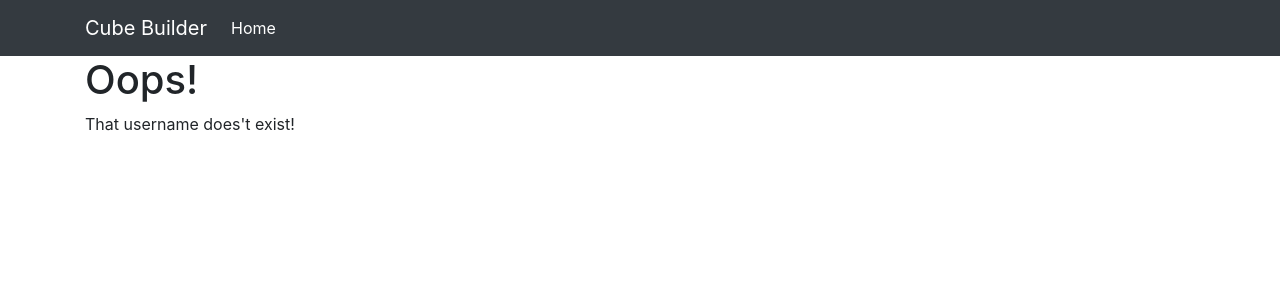
After one commit to jtrussell/kf-cube-builder, a Django app: page /builder/error in a window 1280 px wide. The commit adds this page. Shown: the top 300 px of the page. Run offline with Django 3.2, Linux system fonts and the light colour scheme; some libraries are stand-ins or nearby versions.

Commit message:
Add error page

```diff
--- /dev/null
+++ b/builder/templates/builder/error_page.html
@@ -0,0 +1,8 @@
+{% extends "builder/page.html" %}
+
+{% block content %}
+  <h1>Oops!</h1>
+  <p>
+    {{ errorMessage }}
+  </p>
+{% endblock %}
--- a/builder/templates/builder/page.html
+++ b/builder/templates/builder/page.html
@@ -6,9 +6,9 @@
   <meta name="viewport" content="width=device-width, initial-scale=1, shrink-to-fit=no">
   <meta name="description" content="">
   <meta name="author" content="Team Sloppy Labwork">
-  <title>Starter Template · Bootstrap</title>
+  <title>Sloppy Labwork | Cube Builder</title>
 
-  <link rel="canonical" href="https://sloppylabwork.com/cube-builder">
+  <link rel="canonical" href="https://sloppylabwork.com/builder">
 
   <!-- Bootstrap core CSS -->
   <link href="//cdnjs.cloudflare.com/ajax/libs/twitter-bootstrap/4.4.0/css/bootstrap.min.css" rel="stylesheet">
@@ -21,7 +21,7 @@
       <div class="collapse navbar-collapse" id="navbarsExampleDefault">
         <ul class="navbar-nav mr-auto">
           <li class="nav-item active">
-            <a class="nav-link" href="#">Home <span class="sr-only">(current)</span></a>
+            <a class="nav-link" href="/builder">Home <span class="sr-only">(current)</span></a>
           </li>
         </ul>
       </div>
--- a/builder/urls.py
+++ b/builder/urls.py
@@ -3,5 +3,6 @@ from . import views
 
 urlpatterns = [
     path('', views.index, name='index'),
-    path('results', views.results, name='results')
+    path('results', views.results, name='results'),
+    path('error', views.error, name='error')
 ]
--- a/builder/views.py
+++ b/builder/views.py
@@ -2,10 +2,14 @@ from django.shortcuts import render
 
 
 def index(request):
-    context = {}
-    return render(request, 'builder/form_page.html', context)
+    return render(request, 'builder/form_page.html', {})
 
 
 def results(request):
-    context = {}
-    return render(request, 'builder/results_page.html', context)
+    return render(request, 'builder/results_page.html', {})
+
+
+def error(request):
+    return render(request, 'builder/error_page.html', {
+        'errorMessage': 'That username does\'t exist!'
+    })
```
